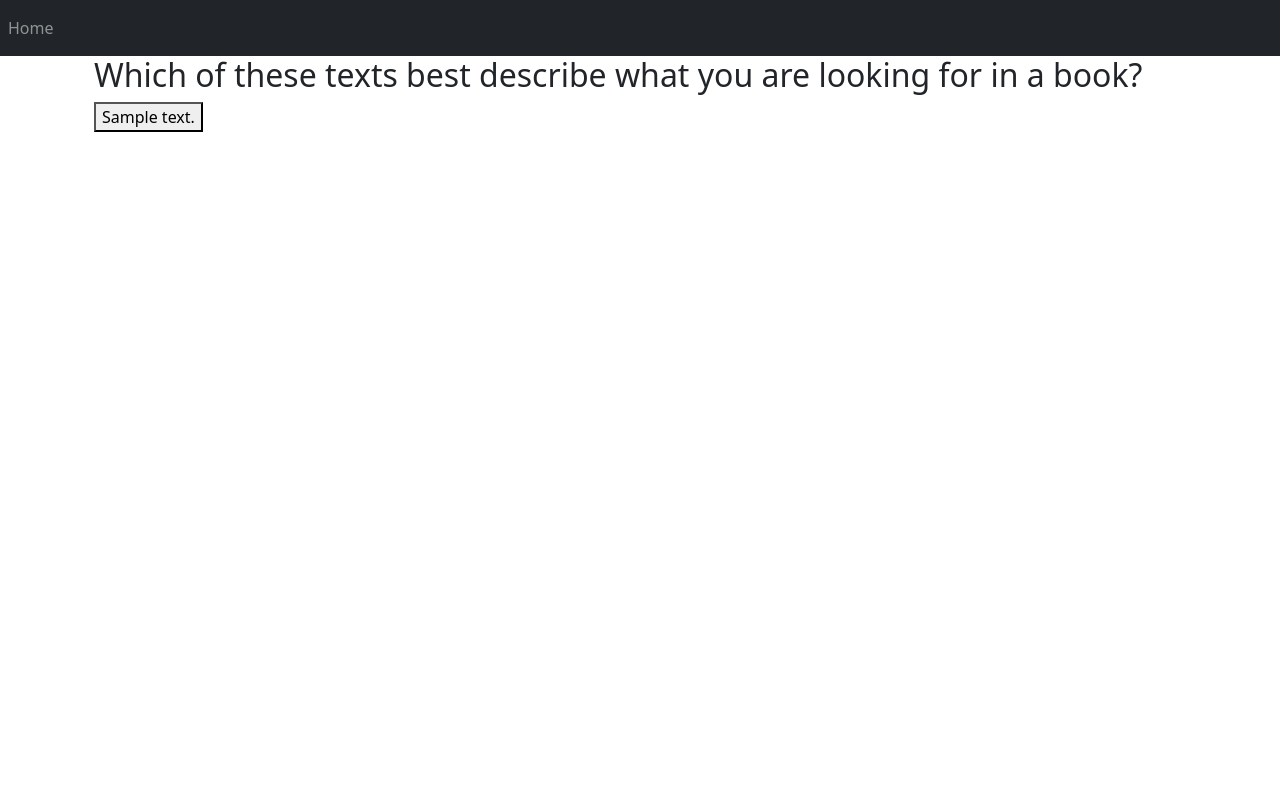
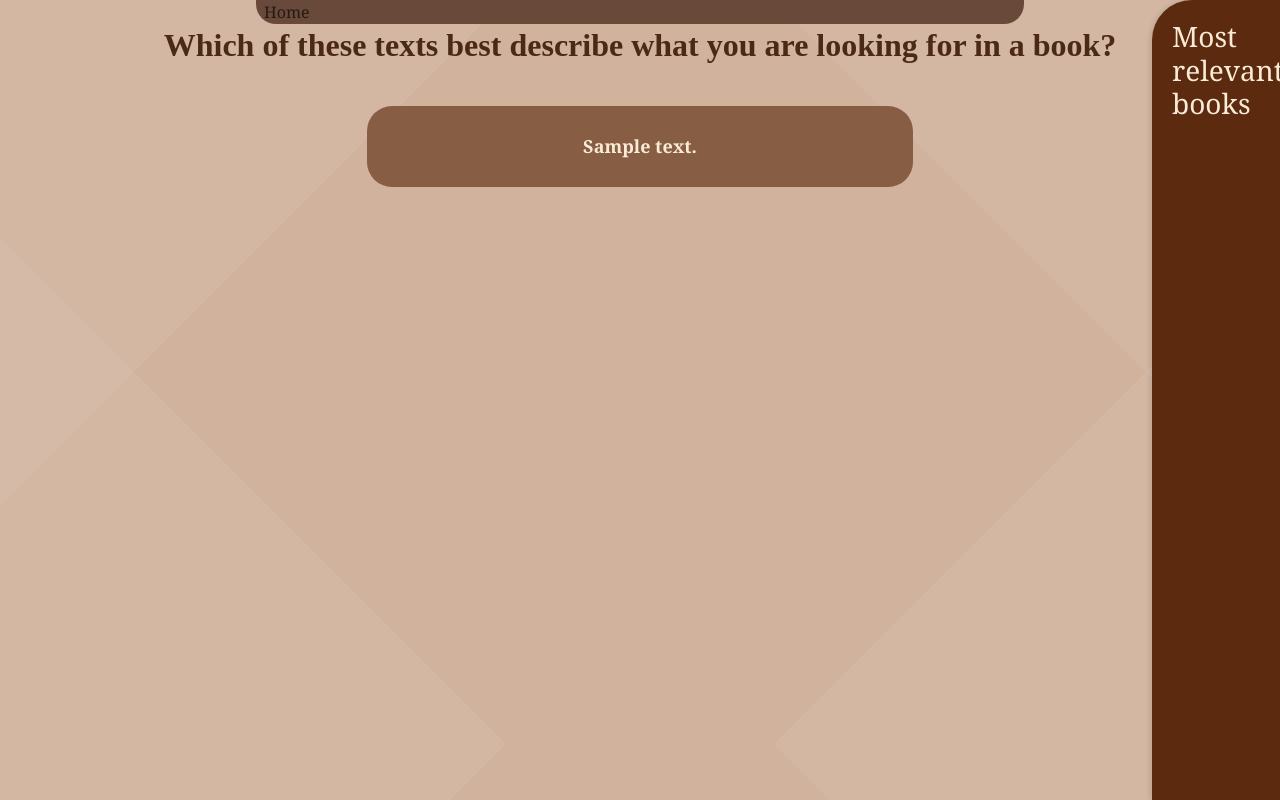
Before and after one commit to kotik508/book_recommender, a Python web app: template website/templates/main_page.html in a window 1280 px wide. Run offline with Jinja, Linux system fonts and the light colour scheme; the template is opened without the code that fills it: most values are stand-ins (such as "Sample title", 1, 10 or a date in 2020); some libraries are stand-ins or nearby versions.

Commit message:
Main page visual update

```diff
--- a/website/static/style.css
+++ b/website/static/style.css
@@ -1,3 +1,23 @@
+body {
+    background-color: #D1B39D; /* Ivory */
+    font-family: 'Georgia', serif; /* Classic book-like font */
+    color: #5A463A; /* Warm brown for readability */
+    background-image:
+        linear-gradient(135deg, rgba(255, 255, 255, 0.05) 25%, transparent 25%),
+        linear-gradient(225deg, rgba(255, 255, 255, 0.05) 25%, transparent 25%),
+        linear-gradient(45deg, rgba(255, 255, 255, 0.05) 25%, transparent 25%),
+        linear-gradient(315deg, rgba(255, 255, 255, 0.05) 25%, transparent 25%);
+    background-size: 5; /* Adjust size for grain texture effect */
+    background-position: 0 0, 0 0, 0 0, 0 0;
+    background-blend-mode: overlay; /* Blends the texture with the background */
+}
+
+h2 {
+    font-family: 'Merriweather', serif;
+    color: rgba(60, 25, 8, 0.9);
+    font-weight: bold;
+}
+
 #centered-button {
     position: absolute;
     top: 50%;
@@ -5,8 +25,10 @@
     transform: translate(-50%, -50%)
 }
 
-.welcome {
+.container {
     height: calc(100vh - 56px);
+    width: 100%;
+    padding-top: 2%;
 }
 
 .custom-btn {
@@ -29,3 +51,62 @@
 .custom-btn i {
     margin-right: 0.5rem;
 }
+
+.description-btn {
+    background: rgba(92, 43, 15, 0.630);
+    color: antiquewhite;
+    border: none;
+    padding-top: 5%;
+    padding-bottom: 5%;
+    padding-left: 5%;
+    padding-right: 5%;
+    font-size: 18px;
+    border-radius: 25px;
+    width: 100%;
+    transition: background 0.3s ease-in-out, transform 0.2s ease-in-out;
+    font-weight: bold;
+}
+
+.description-btn:hover {
+    background: rgba(70, 30, 10, 0.700);
+    transform: scale(1.01);
+}
+
+.description-btn:active {
+    background: rgba(60, 25, 8, 0.780);
+    transform: scale(0.99);
+}
+
+.spacer {
+    height: 10vh;
+    text-align: center;
+    text-justify: center;
+}
+
+.navbar {
+    position: fixed;
+    top: 0;
+    left: 50%;
+    transform: translateX(-50%);
+    background-color: rgb(104, 73, 58);
+    width: 60%;
+    z-index: 1000;
+    border-bottom-right-radius: 20px;
+    border-bottom-left-radius: 20px;
+    height: 3%;
+}
+
+.best-books {
+    position: fixed;
+    top: 0;
+    right: 0;
+    height: 100%;
+    background-color: rgba(92, 43, 15, 1);
+    padding: 20px;
+    box-shadow: -2px 0 5px rgba(0, 0, 0, 0.1);
+    z-index: 999;
+    transition: width 0.3s ease;
+    color: antiquewhite;
+    border-top-left-radius: 40px;
+    width: 10%;
+}
--- a/website/templates/base.html
+++ b/website/templates/base.html
@@ -25,7 +25,7 @@
         <title>{% block title %}Home{% endblock %}</title>
     </head>
     <body>
-        <nav class="navbar navbar-expand-lg navbar-dark bg-dark">
+        <nav class="navbar navbar-expand-lg ">
             <button
                 class="navbar-toggler"
                 type="button"
--- a/website/templates/main_page.html
+++ b/website/templates/main_page.html
@@ -1,16 +1,25 @@
 {% extends "base.html" %} {% block title %}Bookie{% endblock %}
 
 {% block content %}
-<body>
-    <div class="container">
-        <h2>
+<div class="main">
+    <div class="spacer">
+        <h2 class="mb-4" >
             Which of these texts best describe what you are looking for in a book?
         </h2>
-        <form action="/books" method="post" class="button-container">
+    </div>
+    <form action="/books" method="post">
+        <div class="row justify-content-center">
             {% for index, description in summaries.items() %}
-                <button type="submit" name="answer" value="{{ index }}">{{ description }}</button>
+            <div class="col-md-6 mb-4 d-flex">
+                <button type="submit" name="answer" value="{{ index }}" class="description-btn">
+                    {{ description }}
+                </button>
+            </div>
             {% endfor %}
-        </form>
-    </div>
-</body>
+        </div>
+    </form>
+</div>
+<div class="best-books">
+    <h3>Most relevant books</h3>
+</div>
 {% endblock %}
```
Also changed, not shown: website/static/book_background.jpg (added).
